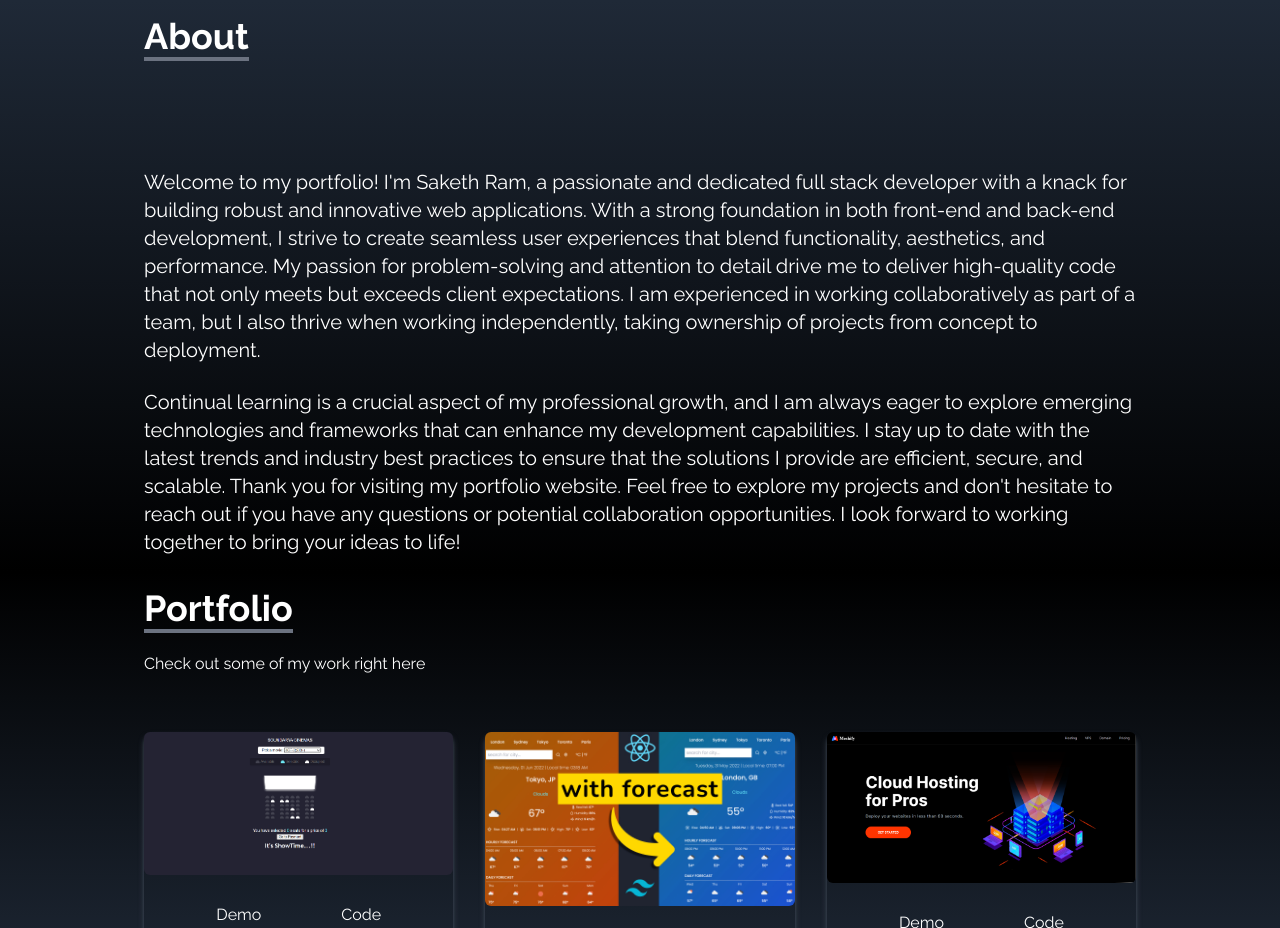
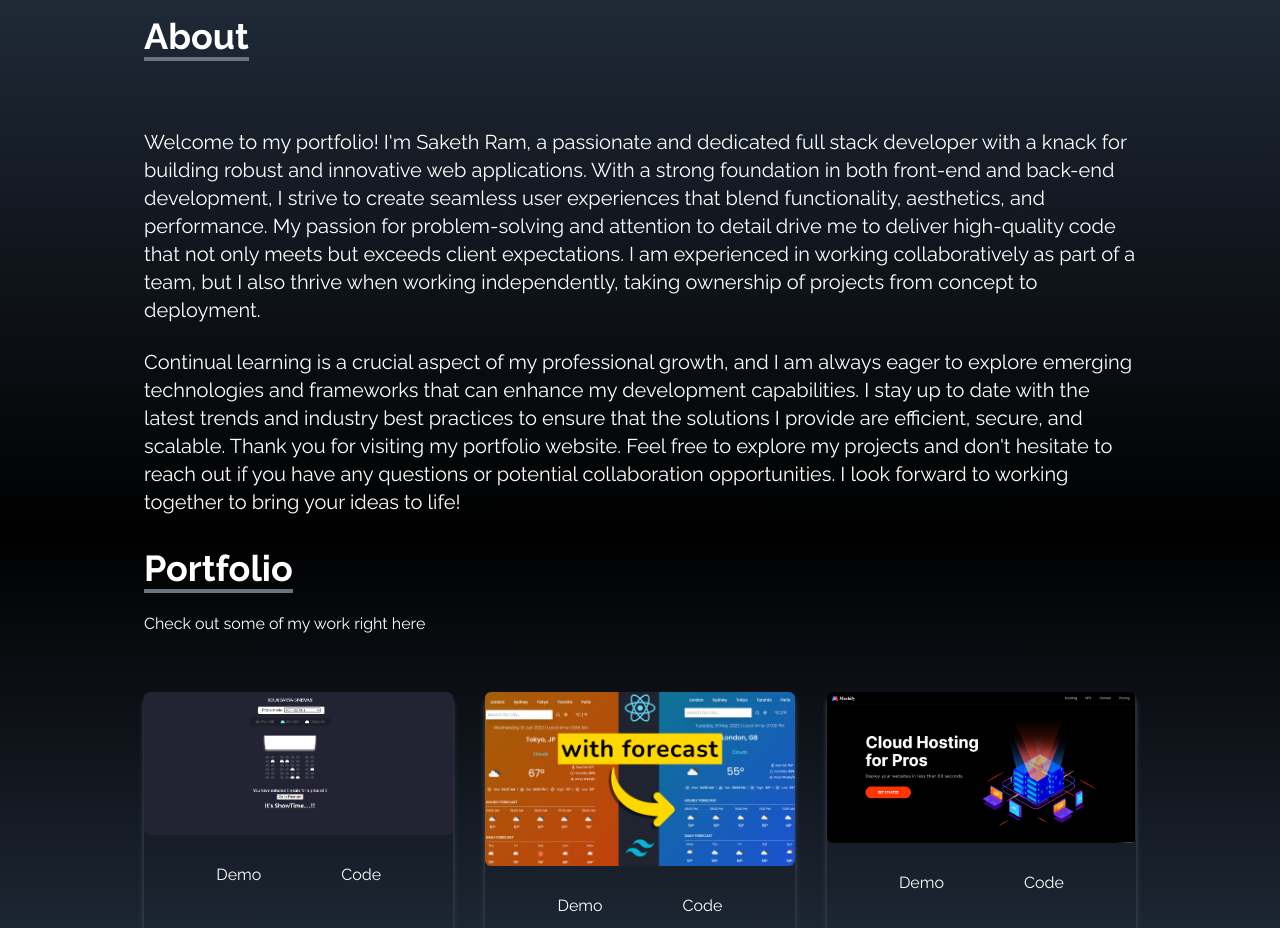
Before and after one commit to sakethram113/my-portfolio, a React (Create React App) app: page / in a window 1280 px wide. Shown: the part 800-1728 px from the top of the page. Built offline with nearby package versions, Linux system fonts and the light colour scheme.

Commit message:
small changes

```diff
--- a/src/components/About.jsx
+++ b/src/components/About.jsx
@@ -10,7 +10,7 @@ const About = () => {
                 </p>
             </div>
 
-            <p className="text-xl mt-20 ">
+            <p className="text-xl mt-10 ">
             Welcome to my portfolio! I'm Saketh Ram, a passionate and dedicated full stack developer with a knack for building robust and innovative web applications. With a strong foundation in both front-end and back-end development, I strive to create seamless user experiences that blend functionality, aesthetics, and performance. My passion for problem-solving and attention to detail drive me to deliver high-quality code that not only meets but exceeds client expectations. I am experienced in working collaboratively as part of a team, but I also thrive when working independently, taking ownership of projects from concept to deployment.
             </p>
             <br />
--- a/src/components/SocialLinks.jsx
+++ b/src/components/SocialLinks.jsx
@@ -1,7 +1,8 @@
 import React from 'react';
 import { FaLinkedin } from 'react-icons/fa';
-import {HiOutlineMail} from 'react-icons/hi'
-import {BsFillPersonLinesFill} from 'react-icons/bs'
+import {HiOutlineMail} from 'react-icons/hi';
+import {BsFillPersonLinesFill} from 'react-icons/bs';
+
 
 const Sociallinks = () => {
     const links = [
@@ -31,7 +32,7 @@ const Sociallinks = () => {
                 Resume<BsFillPersonLinesFill size={30}/>
                 </>
             ),
-            href: './resume.pdf',
+            href: './Resume 2.0.pdf',
             download:true,
             style:'rounded-br-md'
         }
```
Also changed, not shown: 2 other files (tests, documents, lock files or other folders).
